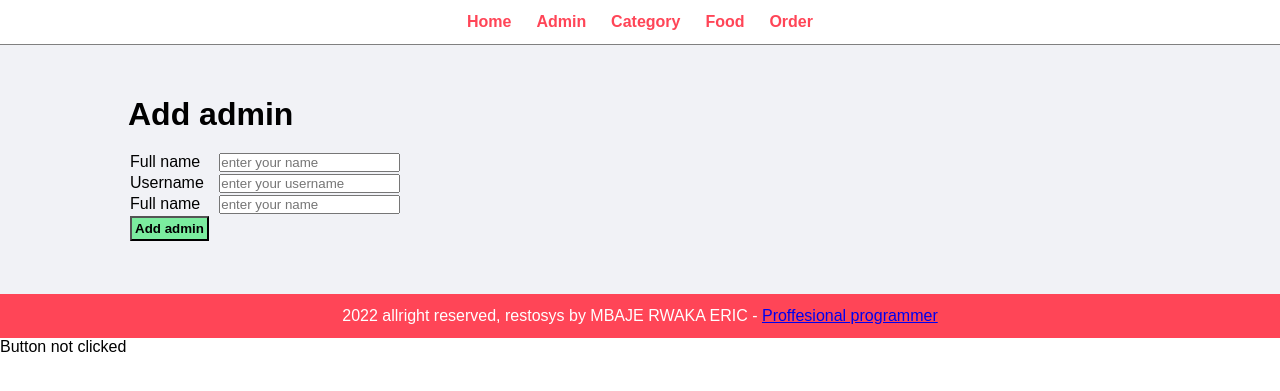
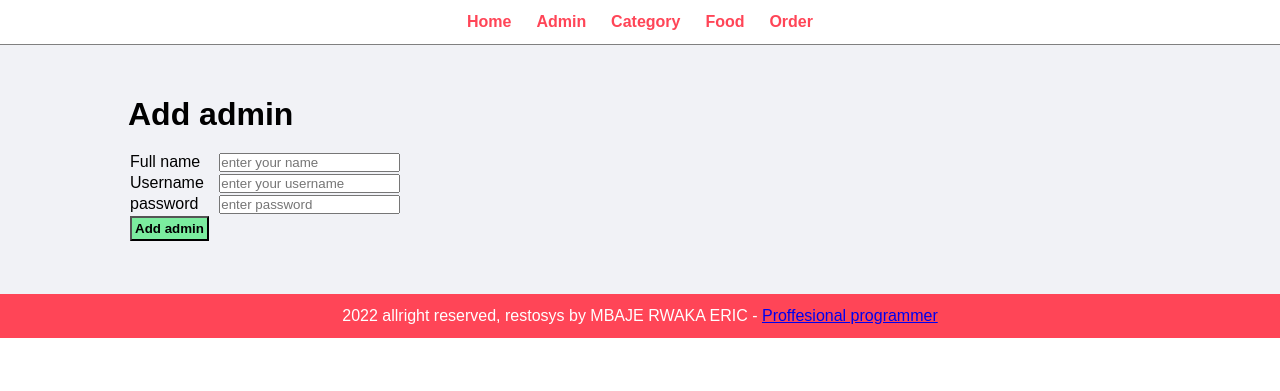
Before and after one commit to MBAJERWAKAERIC/restosys, a PHP site: page /admin/add-admin.php in a window 1280 px wide. Shown: the top 391 px of the page. Run offline with PHP 8.4, Linux system fonts and the light colour scheme.

Commit message:
username

```diff
--- a/admin/add-admin.php
+++ b/admin/add-admin.php
@@ -19,8 +19,8 @@
                 </tr>
 
                 <tr>
-                    <td>Full name</td>
-                    <td><input type='text' name='full_name' placeholder='enter your name'></td>
+                    <td>password</td>
+                    <td><input type='password' name='password' placeholder='enter password'></td>
                 </tr>
 
                 <tr>
@@ -45,10 +45,11 @@
 if ( isset( $_POST[ 'submit' ] ) )
  {
     //btn clicked
-    echo 'button clicked';
+    //echo 'button clicked';
 
-} else {
-    //btn not clicked
-    echo 'Button not clicked';
+    // get the data from form
+
+    echo $full_name = $_POST[ 'full_name' ];
+
 }
 ?>
```
